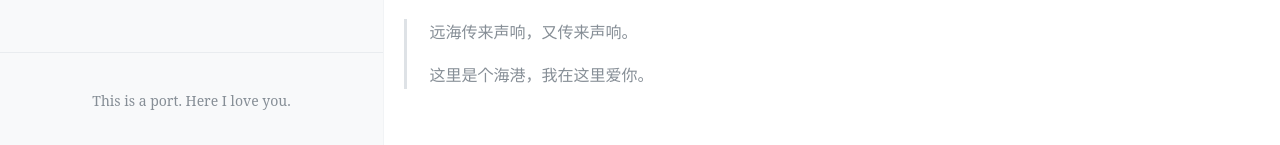
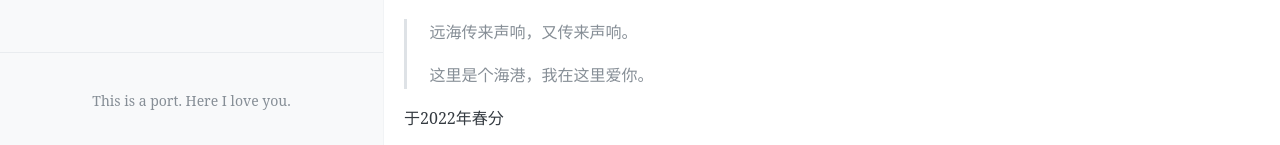
Before and after one commit to eglantine-shell/dreamboat, a Jekyll site: the page built from about.md, in a window 1280 px wide and 1021 px high. Shown: the part 873-1018 px from the top of the window. Built offline with Jekyll 4.4.1, drawn with Linux system fonts in a browser that asks for light colours; comment, search, counter and statistics services are not loaded.

Commit message:
Update about.md

```diff
--- a/about.md
+++ b/about.md
@@ -43,3 +43,7 @@ permalink: /about/
 >远海传来声响，又传来声响。
 >
 >这里是个海港，我在这里爱你。
+
+
+
+于2022年春分
```
